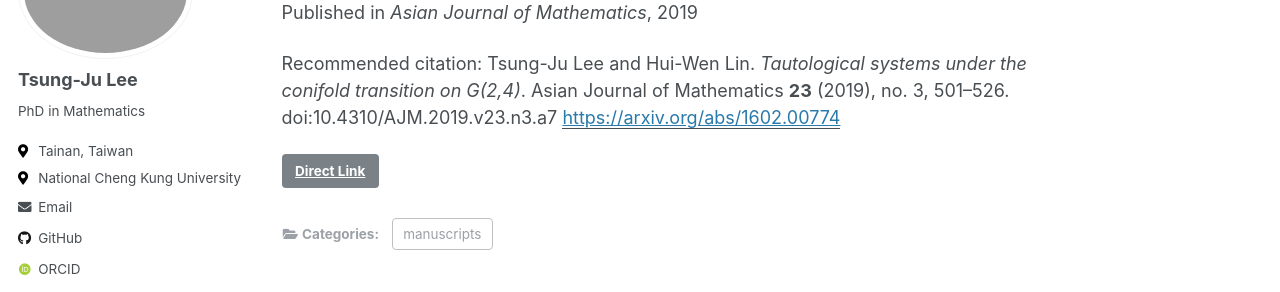
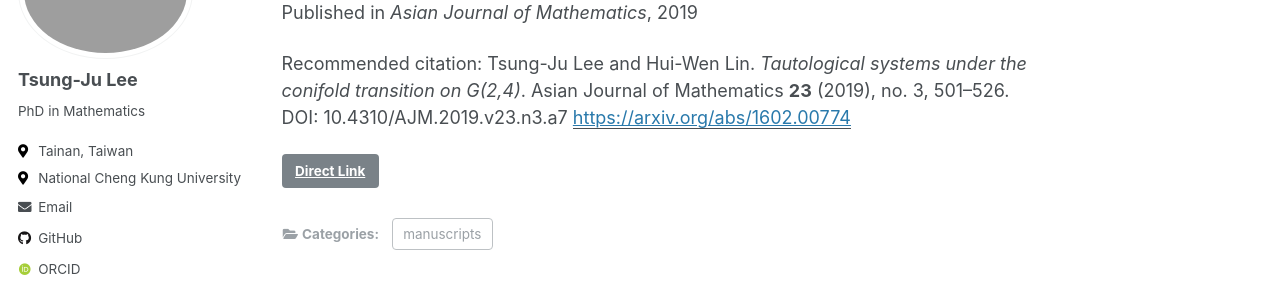
Before and after one commit to yusd24/yusd24.github.io, a Jekyll site: the page built from _publications/2019-degeneration-toric-g24.md, in a window 1280 px wide. Shown: the part 193-485 px from the top of the page. Built offline with Jekyll 4.4.1, drawn with Linux system fonts in a browser that asks for light colours; some web fonts are replaced.

```diff
--- a/_publications/2019-degeneration-toric-g24.md
+++ b/_publications/2019-degeneration-toric-g24.md
@@ -8,5 +8,5 @@ venue: 'Asian Journal of Mathematics'
 paperurl: 'https://arxiv.org/abs/1602.00774'
 link: 'https://dx.doi.org/10.4310/AJM.2019.v23.n3.a7'
 citation: 'Tsung-Ju Lee and Hui-Wen Lin. <i>Tautological systems under the conifold transition on G(2,4)</i>.
-Asian Journal of Mathematics <b>23</b> (2019), no. 3, 501–526. doi:10.4310/AJM.2019.v23.n3.a7'
+Asian Journal of Mathematics <b>23</b> (2019), no. 3, 501–526. DOI: 10.4310/AJM.2019.v23.n3.a7'
 ---
```
